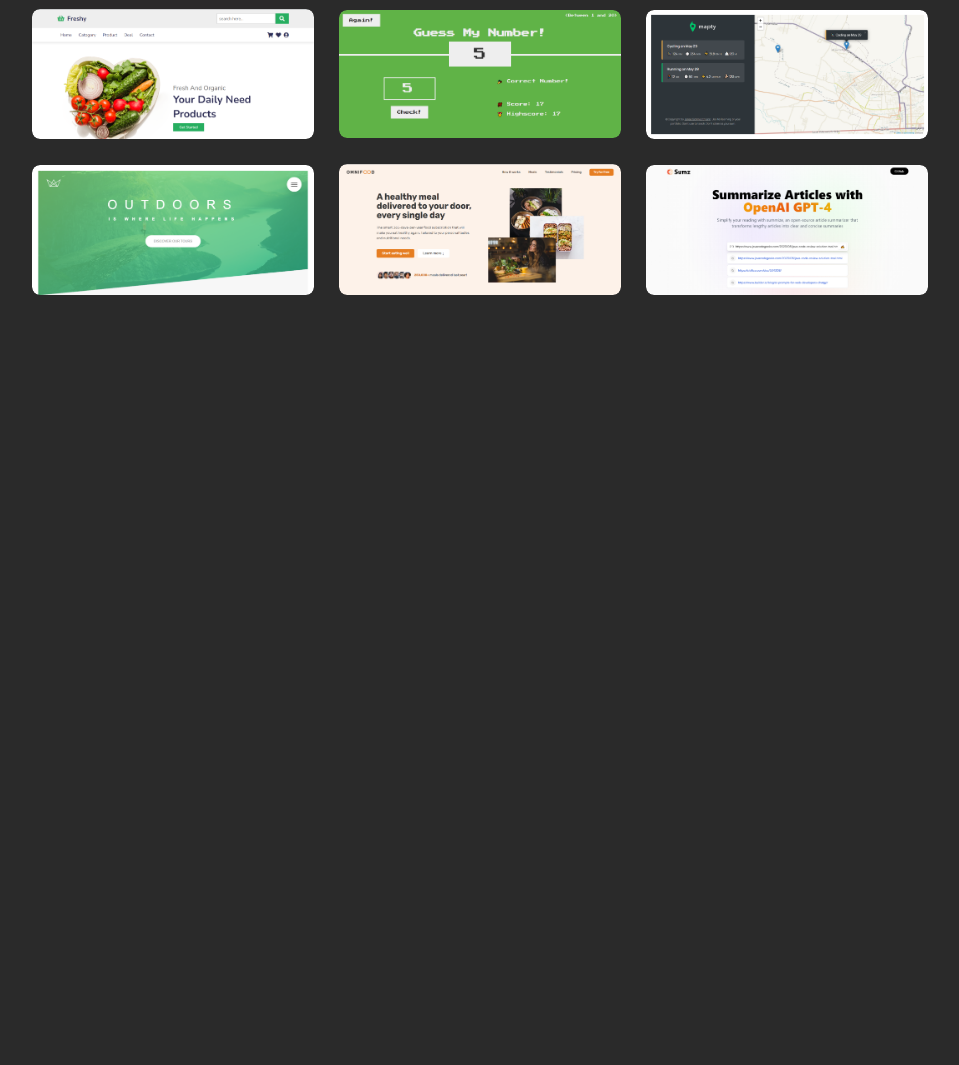
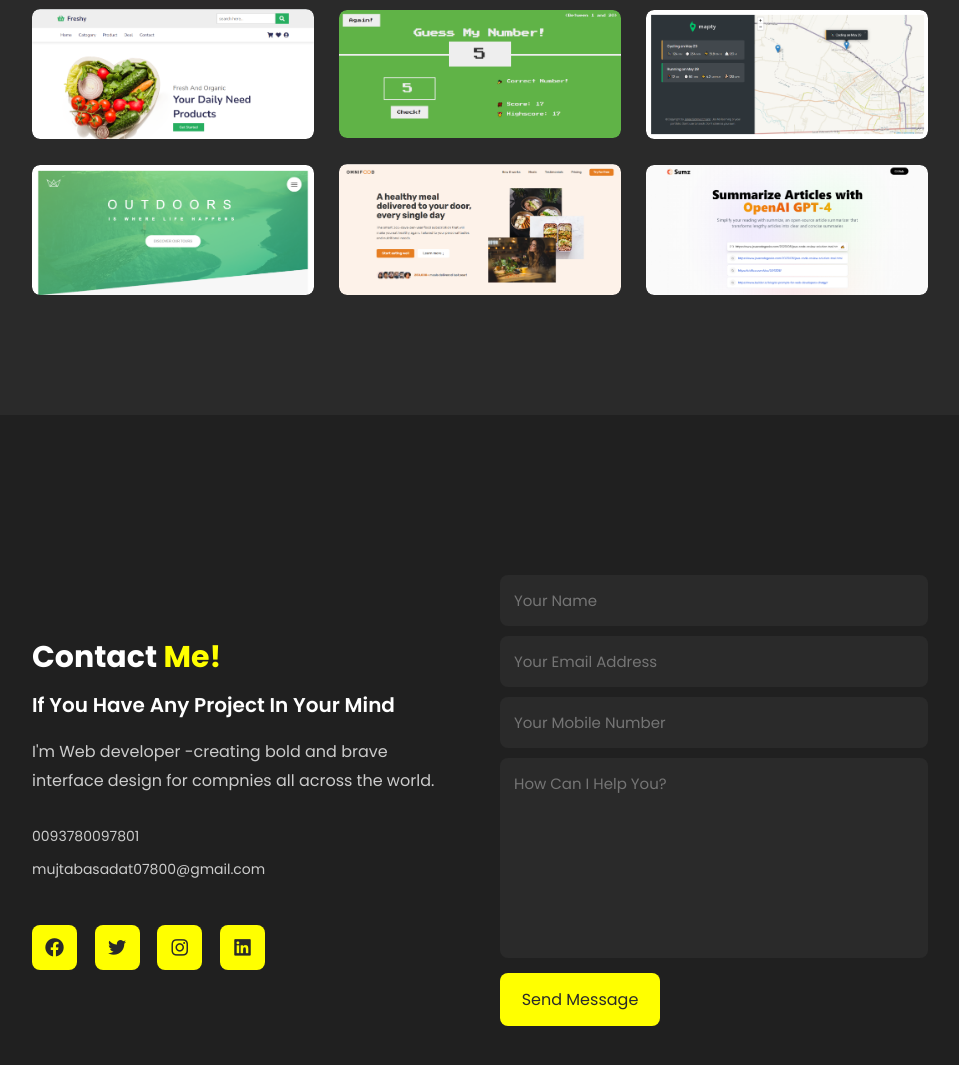
Before and after one commit to Syed-Mujtaba-Mussavi/portfolio-mujtaba, a plain HTML site: page index.html in a window 1280 px wide. Shown: the part 2833-3898 px from the top of the page, without its empty margins (160-1119 px from the left). Before the commit the page ends 3248 px from the top, so only its background shows below. Drawn offline with nearby package versions, Linux system fonts and the light colour scheme.

Commit message:
contact section completed

```diff
--- a/index.html
+++ b/index.html
@@ -260,6 +260,44 @@
       </div>
     </section>
 
-    <!-- Portfolio Section Design -->
+    <!-- Contact Section Design -->
+    <section class="contact" id="contact">
+      <div class="contact-text">
+        <h2>Contact <span>Me!</span></h2>
+        <h4>If You Have Any Project In Your Mind</h4>
+        <p>
+          I'm Web developer -creating bold and brave interface design for
+          compnies all across the world.
+        </p>
+        <div class="list">
+          <li><a href="#">0093780097801</a></li>
+          <li><a href="#">mujtabasadat07800@gmail.com</a></li>
+        </div>
+        <div class="contact-icons">
+          <a href="#"><i class="bx bxl-facebook-circle"></i></a>
+          <a href="#"><i class="bx bxl-twitter"></i></a>
+          <a href="#"><i class="bx bxl-instagram"></i></a>
+          <a href="#"><i class="bx bxl-linkedin-square"></i></a>
+        </div>
+      </div>
+      <div class="contact-form">
+        <form action="">
+          <input type="text" placeholder="Your Name" required />
+          <input type="email" placeholder="Your Email Address" required />
+          <input type="text" placeholder="Your Mobile Number" required />
+          <textarea
+            name=""
+            id=""
+            cols="35"
+            rows="7"
+            placeholder="How Can I Help You?"
+            required
+          ></textarea>
+          <input type="submit" value="Send Message" class="submit" required />
+        </form>
+      </div>
+    </section>
+
+    <!-- Contact Section Design -->
   </body>
 </html>
--- a/style.css
+++ b/style.css
@@ -358,3 +358,87 @@ header.sticky {
 .row:hover .layer {
   height: 100%;
 }
+.contact {
+  background-color: var(--second-bg-color);
+  display: grid;
+  grid-template-columns: repeat(2, 1fr);
+  align-items: center;
+  gap: 4rem;
+}
+.contact-text h4 {
+  color: var(--text-color);
+  margin: 1.8rem 0;
+  font-size: 2rem;
+  font-weight: 600;
+}
+.contact-text h2 {
+  font-size: var(--h2-font);
+  line-height: 1;
+}
+.contact-text p {
+  color: var(--second-color);
+  font-size: var(--p-font);
+  line-height: 1.8;
+  margin-bottom: 3rem;
+}
+.list {
+  margin-bottom: 4.48rem;
+}
+.list li {
+  margin-bottom: 1.2rem;
+}
+.list li a {
+  display: block;
+  color: var(--second-color);
+  font-size: 1.4rem;
+  transition: all 0.45s ease;
+}
+.list li a:hover {
+  color: var(--text-color);
+  transform: translateX(0.5rem);
+}
+.contact-icons i {
+  height: 4.5rem;
+  width: 4.5rem;
+  background: var(--main-color);
+  color: var(--bg-color);
+  font-size: 2.2rem;
+  display: inline-flex;
+  align-items: center;
+  justify-content: center;
+  border-radius: 0.8rem;
+  margin-right: 1.5rem;
+  transition: all 0.45s ease;
+}
+.contact-icons i:hover {
+  background: var(--text-color);
+  color: #8a8a06;
+}
+.contact-form form input,
+form textarea {
+  width: 100%;
+  padding: 1.4rem;
+  background: var(--bg-color);
+  color: var(--text-color);
+  border: none;
+  outline: none;
+  font-size: 1.5rem;
+  border-radius: 0.8rem;
+  margin-bottom: 1rem;
+}
+.contact-form textarea {
+  resize: none;
+  height: 20rem;
+}
+.contact-form .submit {
+  display: inline-block;
+  font-size: 1.6rem;
+  background: var(--main-color);
+  color: var(--bg-color);
+  width: 16rem;
+  transition: all 0.45s ease;
+}
+.contact-form .submit:hover {
+  transform: scale(1.1);
+  cursor: pointer;
+}
```
